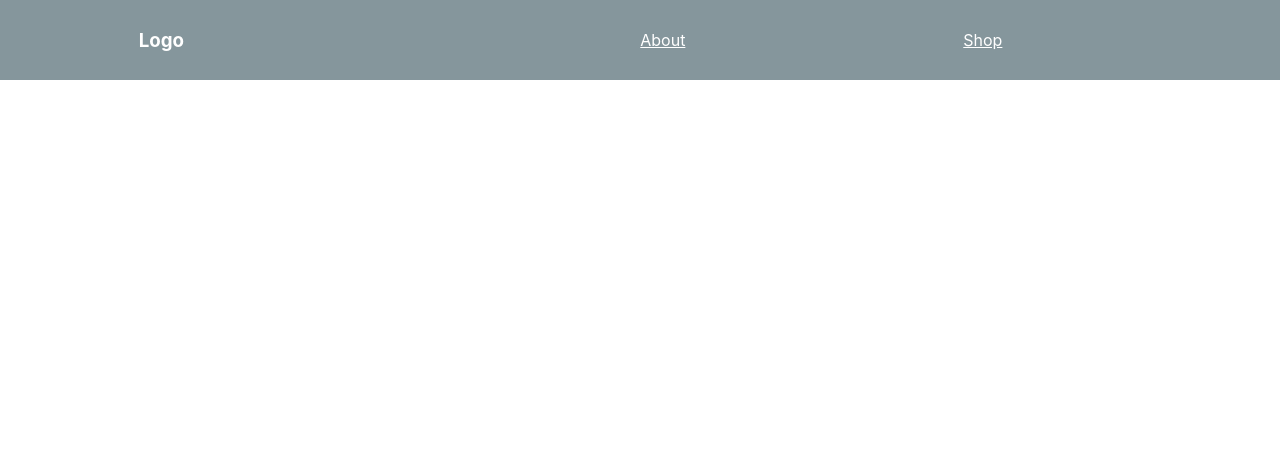
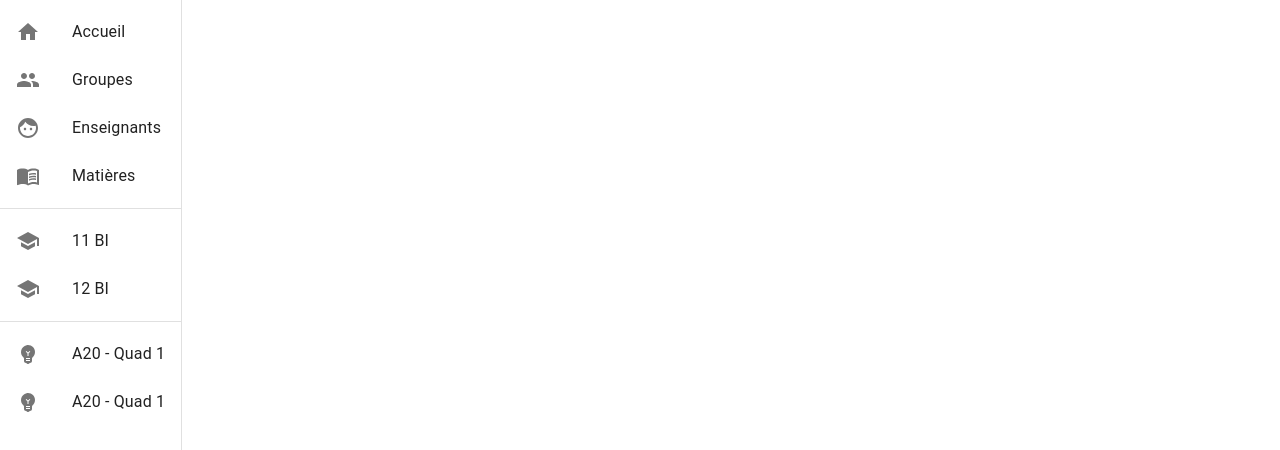
Before and after one commit to cecilelt/saturnin, a React (Create React App) app: page / in a window 1280 px wide. Shown: the top 450 px of the page. Built offline with nearby package versions, Linux system fonts and the light colour scheme.

Commit message:
CLT : Menu et routing terminé

```diff
--- a/package.json
+++ b/package.json
@@ -4,6 +4,8 @@
   "private": true,
   "proxy": "http://localhost:3001",
   "dependencies": {
+    "@material-ui/core": "^4.11.2",
+    "@material-ui/icons": "^4.11.2",
     "@testing-library/jest-dom": "^5.11.8",
     "@testing-library/react": "^11.2.2",
     "@testing-library/user-event": "^12.6.0",
--- a/src/App.js
+++ b/src/App.js
@@ -1,16 +1,23 @@
 import React, {useState} from "react";
-import Tweet from "./Tweet";
-import Nav from './Nav';
-import Shop from './Shop';
-import About from './About'
+import Tweet from "./pages/Tweet";
+import Drawer from './navigation/drawer';
+import Shop from './pages/Shop';
+import About from './pages/About'
 import {BrowserRouter as Router,  Switch, Route} from 'react-router-dom';
+import { makeStyles } from '@material-ui/core/styles';
+
+const useStyles = makeStyles({
+  container : {
+    display : "flex"
+  }
+})
 
 function App() {
-  const counter = 0;
+  const classes = useStyles();
   return(
     <Router>
-      <div className='app'>
-        <Nav />
+      <div className = {classes.container}>
+        <Drawer />
         <Switch>
           <Route path='/about' exact component = {About}/>
           <Route path='/shop' exact component = {Shop}/>
--- /dev/null
+++ b/src/navigation/drawer.jsx
@@ -0,0 +1,115 @@
+import React from "react";
+import {
+  Drawer as MUIDrawer,
+  ListItem,
+  List,
+  ListItemIcon,
+  ListItemText,
+  Divider
+} from "@material-ui/core";
+import { makeStyles } from "@material-ui/core/styles";
+import HomeIcon from "@material-ui/icons/Home";
+import GroupIcon from "@material-ui/icons/Group";
+import FaceIcon from "@material-ui/icons/Face";
+import MenuBook from "@material-ui/icons/MenuBook";
+import SchoolIcon from '@material-ui/icons/School';
+import EmojiObjectsIcon from '@material-ui/icons/EmojiObjects';
+import { withRouter } from "react-router-dom";
+
+const useStyles = makeStyles({
+  drawer: {
+    width: "190px"
+  }
+});
+
+const Drawer = props => {
+  const { history } = props;
+  const classes = useStyles();
+  const itemsList1 = [
+    {
+      text: "Accueil",
+      icon: <HomeIcon />,
+      onClick: () => history.push("/")
+    },
+    {
+      text: "Groupes",
+      icon: <GroupIcon />,
+      onClick: () => history.push("/groupes")
+    },
+    {
+      text: "Enseignants",
+      icon: <FaceIcon />,
+      onClick: () => history.push("/enseignants")
+    },
+    {
+      text: "Matières",
+      icon: <MenuBook />,
+      onClick: () => history.push("/matieres")
+    }
+    ];
+    const studentsGroups = [
+    {
+      text: "11 BI",
+      icon: <SchoolIcon />,
+      onClick: () => history.push("/eleves/11BI")
+    },
+    {
+      text: "12 BI",
+      icon: <SchoolIcon />,
+      onClick: () => history.push("/eleves/12BI")
+    }
+    ];
+    const tests = [
+    {
+      text: "A20 - Quad 1",
+      icon: <EmojiObjectsIcon />,
+      onClick: () => history.push("/tests/A20quad1")
+    },
+    {
+      text: "A20 - Quad 1",
+      icon: <EmojiObjectsIcon />,
+      onClick: () => history.push("/eleves/A20quad2")
+    }
+    ];
+  return (
+    <MUIDrawer variant="permanent" className={classes.drawer}>
+        <List>
+            {itemsList1.map((item, index) => {
+            const { text, icon, onClick } = item;
+            return (
+                <ListItem button key={text} onClick={onClick}>
+                {icon && <ListItemIcon>{icon}</ListItemIcon>}
+                <ListItemText primary={text} />
+                </ListItem>
+            );
+            })}
+        </List>
+        <Divider />
+        <List>
+            {studentsGroups.map((item, index) => {
+            const { text, icon, onClick } = item;
+            return (
+                <ListItem button key={text} onClick={onClick}>
+                {icon && <ListItemIcon>{icon}</ListItemIcon>}
+                <ListItemText primary={text} />
+                </ListItem>
+            );
+            })}
+        </List>
+        <Divider />
+        <List>
+            {tests.map((item, index) => {
+            const { text, icon, onClick } = item;
+            return (
+                <ListItem button key={text} onClick={onClick}>
+                {icon && <ListItemIcon>{icon}</ListItemIcon>}
+                <ListItemText primary={text} />
+                </ListItem>
+            );
+            })}
+        </List>
+    </MUIDrawer>
+  );
+};
+
+export default withRouter(Drawer);
--- a/src/Tweet.js
+++ b/src/pages/Tweet.js
@@ -1,5 +1,5 @@
 import React, {useState} from "react";
-import './App.css'
+import '../App.css'
 function Tweet(props) {
 
 
```
Also changed, not shown: src/pages/About.js (renamed from src/About.js), src/pages/Shop.js (renamed from src/Shop.js), 1 other file (tests, documents, lock files or other folders).
